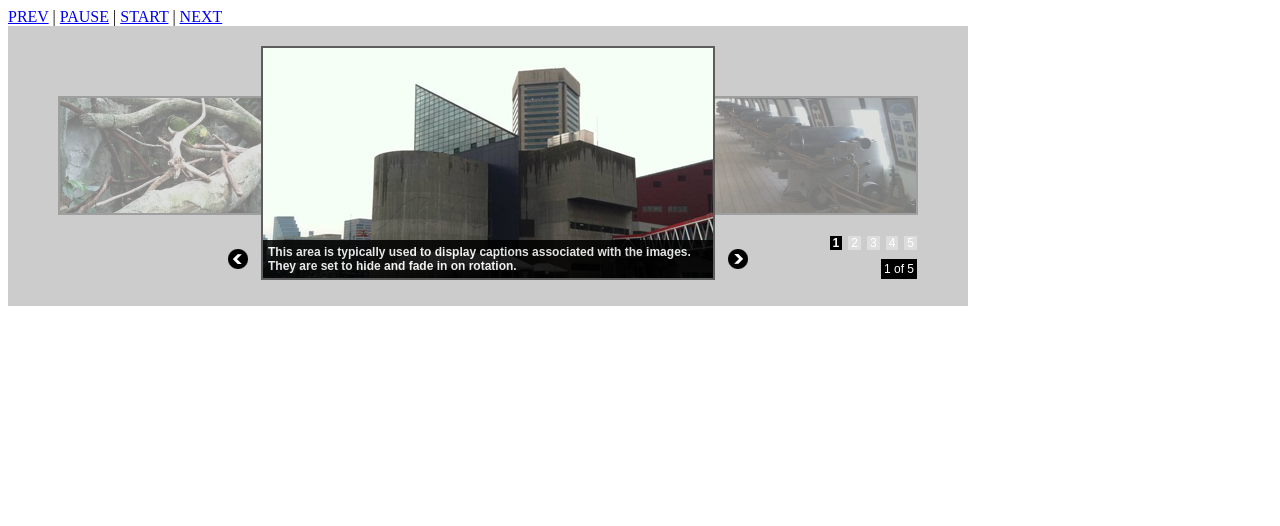
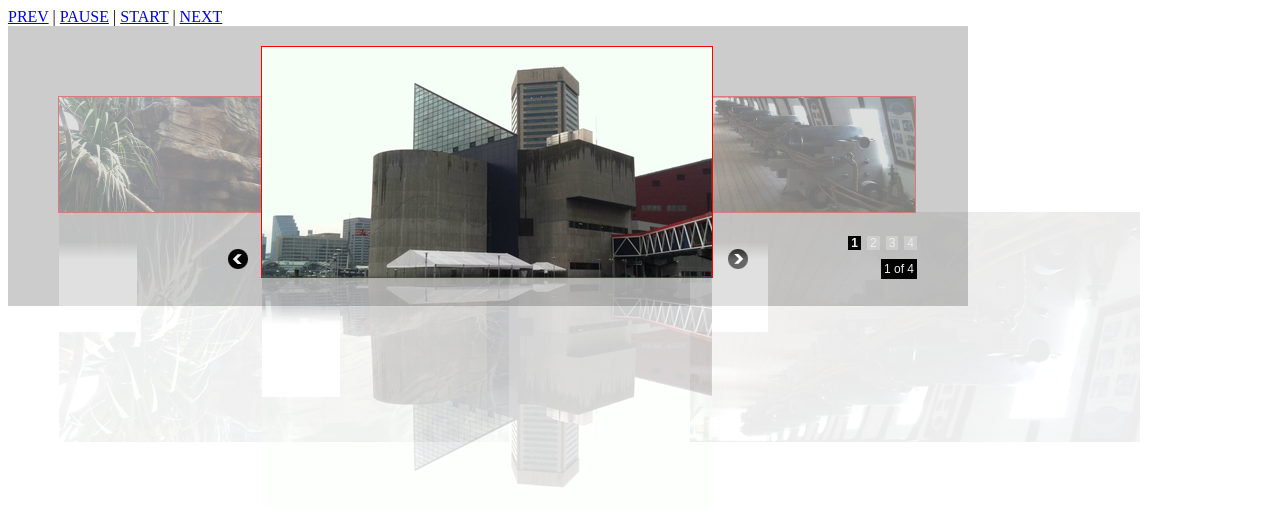
Before and after one commit to enlacee/jQuery-Feature-Carousel, a plain HTML site: page index.html in a window 1280 px wide. Drawn offline with Linux system fonts and the light colour scheme.

```diff
--- a/index.html
+++ b/index.html
@@ -6,7 +6,7 @@
     <title>Feature Carousel Demonstration Test</title>
     <link rel="stylesheet" href="css/feature-carousel.css" charset="utf-8" />
     <script src="js/jquery-1.7.min.js" type="text/javascript" charset="utf-8"></script>
-    <script src="js/jquery.featureCarousel.min.js" type="text/javascript" charset="utf-8"></script>
+    <script src="js/jquery.featureCarousel.js" type="text/javascript" charset="utf-8"></script>
     <script type="text/javascript">
       $(document).ready(function() {
         var carousel = $("#carousel").featureCarousel({
@@ -30,6 +30,25 @@
         });
       });
     </script>
+    <style type="text/css">
+.image-block { width:78px; margin:0px 10px; float:left; }
+.reflection { position:relative; }
+.reflection img {
+    -webkit-transform: scaleY(-1);
+    -moz-transform: scaleY(-1);
+    -ms-transform: scaleY(-1);
+    -o-transform: scaleY(-1);
+    transform: scaleY(-1);
+    filter: flipv; opacity:0.20;
+    filter: alpha(opacity='20');
+}
+.overlay { position:absolute; top:0px; left:0px; width:78px; height:120px;
+background-image: -moz-linear-gradient( center bottom, rgb(255,255,255) 60%, rgba(255,255,255,0) 75%);
+background-image: -o-linear-gradient( rgba(255,255,255,0) 25%, rgb(255,255,255) 40%);
+background-image: -webkit-gradient( linear, left bottom, left top, color-stop(0.60, rgb(255,255,255)), color-stop(0.75, rgba(255,255,255,0)));
+filter: progid:DXImageTransform.Microsoft.Gradient( gradientType=0, startColor=0, EndColorStr=#ffffff);
+}
+    </style>
   </head>
   <body>
 
@@ -40,37 +59,30 @@
       <div id="carousel">
         <div class="carousel-feature">
           <a href="#"><img class="carousel-image" alt="Image Caption" src="images/sample1.jpg"></a>
-          <div class="carousel-caption">
-            <p>
-              This area is typically used to display captions associated with the images. They are set to hide and fade in on rotation.
-            </p>
+          <div class="reflection">
+          <img src="images/sample1.jpg" alt="" />
+          <div class="overlay"></div>
           </div>
         </div>
         <div class="carousel-feature">
           <a href="#"><img class="carousel-image" alt="Image Caption" src="images/sample2.jpg"></a>
-          <div class="carousel-caption">
-            <p>
-              The background will expand up or down to fit the caption.
-            </p>
+          <div class="reflection">
+          <img src="images/sample2.jpg" alt="" />
+          <div class="overlay"></div>
           </div>
         </div>
         <div class="carousel-feature">
           <a href="#"><img class="carousel-image" alt="Image Caption" src="images/sample3.jpg"></a>
-          <div class="carousel-caption">
-            <p>
-              Images can be placed here as well.
-            </p>
+          <div class="reflection">
+          <img src="images/sample3.jpg" alt="" />
+          <div class="overlay"></div>
           </div>
         </div>
         <div class="carousel-feature">
           <a href="#"><img class="carousel-image" alt="Image Caption" src="images/sample4.jpg"></a>
-        </div>
-        <div class="carousel-feature">
-          <a href="#"><img class="carousel-image" alt="Image Caption" src="images/sample5.jpg"></a>
-          <div class="carousel-caption">
-            <p>
-              The background color of the caption area can be changed using CSS. The opacity can be changed in the options, but it will also change the opacity of the text.
-            </p>
+          <div class="reflection">
+          <img src="images/sample4.jpg" alt="" />
+          <div class="overlay"></div>
           </div>
         </div>
       </div>
```
Also changed, not shown: js/jquery.featureCarousel.js.
